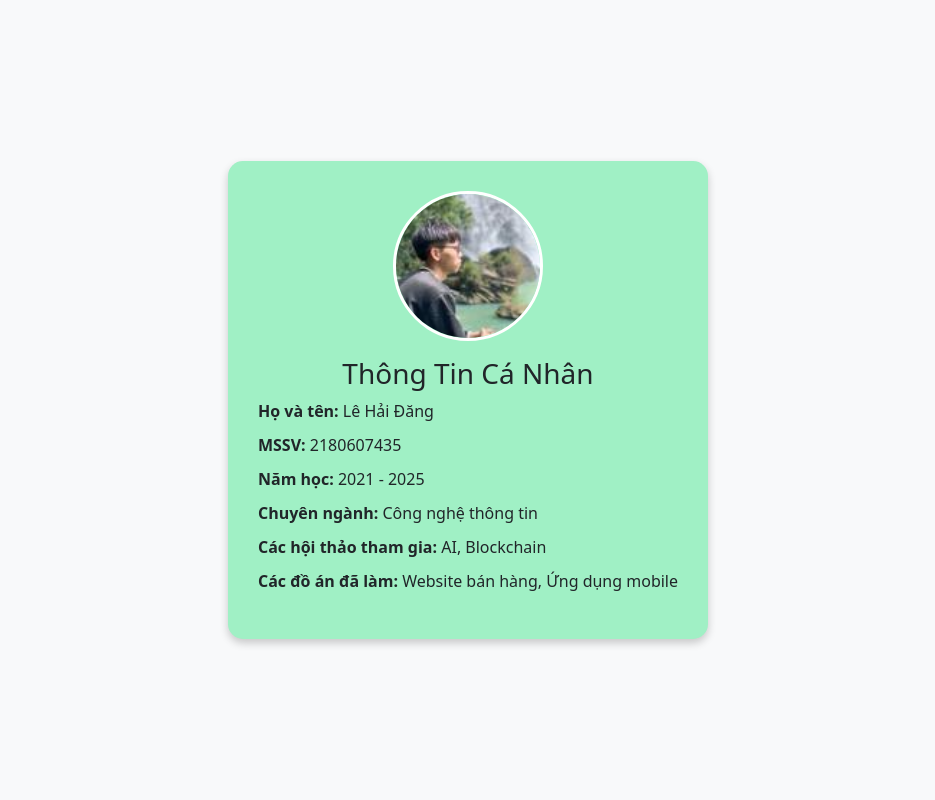
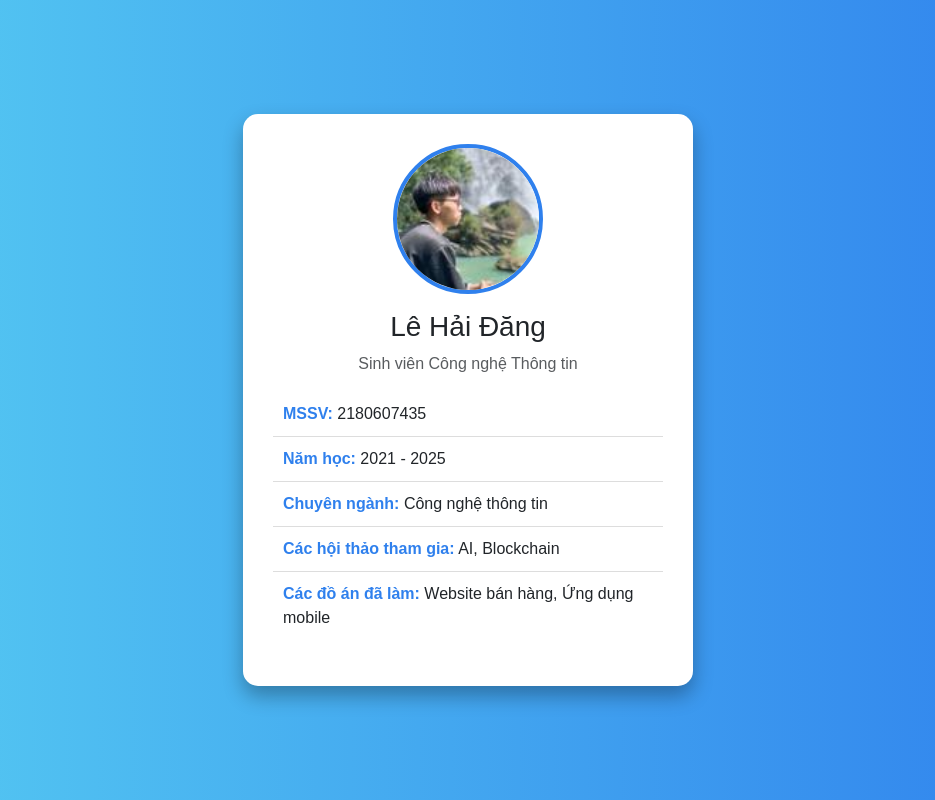
Before and after one commit to mega19012003/Nhom6, a plain HTML site: page index.html in a window 1280 px wide. Shown: the whole page, without its empty margins (172-1107 px from the left). Drawn offline with nearby package versions, Linux system fonts and the light colour scheme.

Commit message:
Sửa lại giao diện

```diff
--- a/index.html
+++ b/index.html
@@ -6,42 +6,70 @@
     <title>Thông Tin Cá Nhân</title>
     <link href="https://cdn.jsdelivr.net/npm/bootstrap@5.3.0/dist/css/bootstrap.min.css" rel="stylesheet">
     <style>
+        /* Background gradient */
         body {
-            background-color: #f8f9fa;
+            background: linear-gradient(to right, #56ccf2, #2f80ed);
+            font-family: 'Arial', sans-serif;
+            height: 100vh;
         }
+
+        /* Profile card styling */
         .profile-card {
-            background-color: #a0f0c5;
+            background: white;
             border-radius: 15px;
             padding: 30px;
-            max-width: 500px;
-            box-shadow: 0 4px 8px rgba(0, 0, 0, 0.2);
+            max-width: 450px;
+            text-align: center;
+            box-shadow: 0 10px 20px rgba(0, 0, 0, 0.3);
+            transition: transform 0.3s, box-shadow 0.3s;
         }
+
+        /* Hover effect */
+        .profile-card:hover {
+            transform: scale(1.05);
+            box-shadow: 0 15px 30px rgba(0, 0, 0, 0.4);
+        }
+
+        /* Profile image */
         .profile-img {
             width: 150px;
             height: 150px;
             object-fit: cover;
             border-radius: 50%;
-            border: 3px solid white;
+            border: 4px solid #2f80ed;
         }
+
+        /* Info list */
         .info-list {
-            list-style-type: none;
+            list-style: none;
             padding: 0;
+            text-align: left;
         }
+
         .info-list li {
-            margin-bottom: 10px;
+            padding: 10px;
+            border-bottom: 1px solid #ddd;
+        }
+
+        .info-list li:last-child {
+            border-bottom: none;
+        }
+
+        .info-list strong {
+            color: #2f80ed;
         }
     </style>
 </head>
 <body>
 
 <div class="container d-flex justify-content-center align-items-center vh-100">
-    <div class="profile-card text-center">
+    <div class="profile-card">
         <img src="avt.jpeg" alt="Ảnh đại diện" class="profile-img">
-        <h3 class="mt-3">Thông Tin Cá Nhân</h3>
-        <ul class="info-list text-start">
-            <li><strong>Họ và tên:</strong> Lê Hải Đăng </li>
+        <h3 class="mt-3">Lê Hải Đăng</h3>
+        <p class="text-muted">Sinh viên Công nghệ Thông tin</p>
+        <ul class="info-list">
             <li><strong>MSSV:</strong> 2180607435</li>
-            <li><strong>Năm học:</strong> 2021 - 2025 </li>
+            <li><strong>Năm học:</strong> 2021 - 2025</li>
             <li><strong>Chuyên ngành:</strong> Công nghệ thông tin</li>
             <li><strong>Các hội thảo tham gia:</strong> AI, Blockchain</li>
             <li><strong>Các đồ án đã làm:</strong> Website bán hàng, Ứng dụng mobile</li>
```
